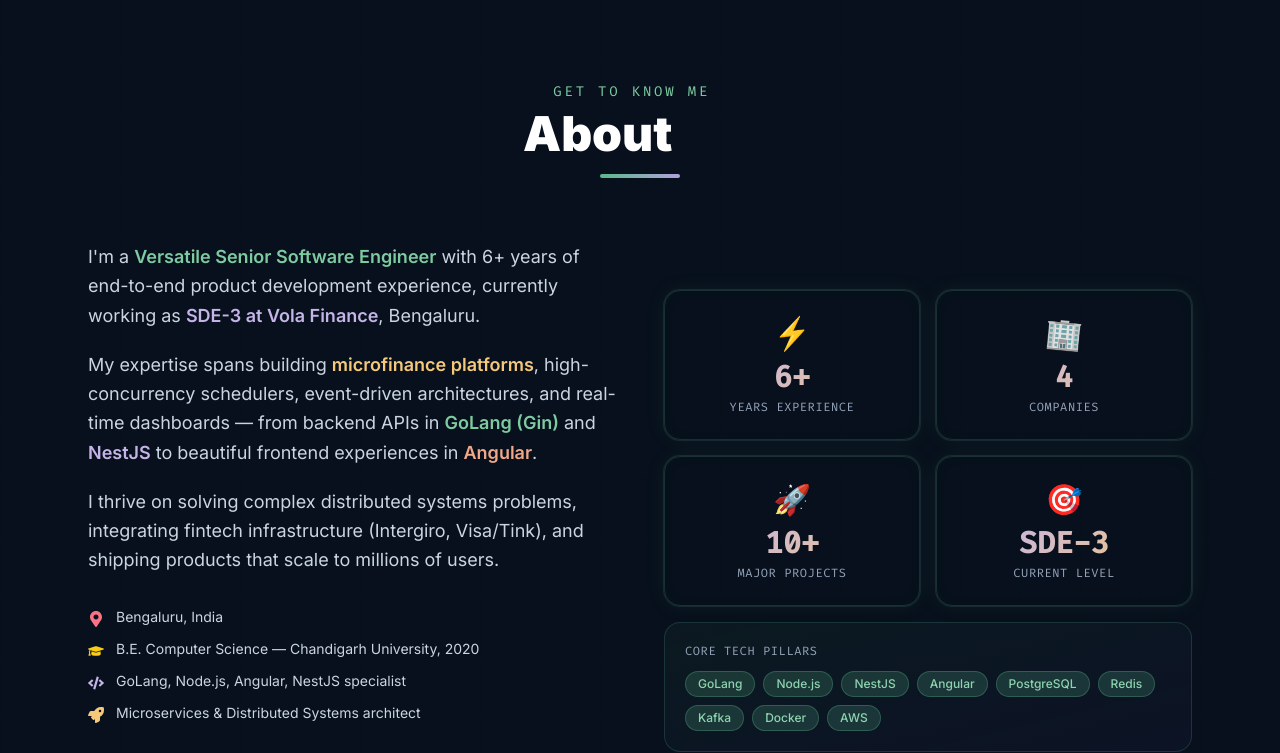
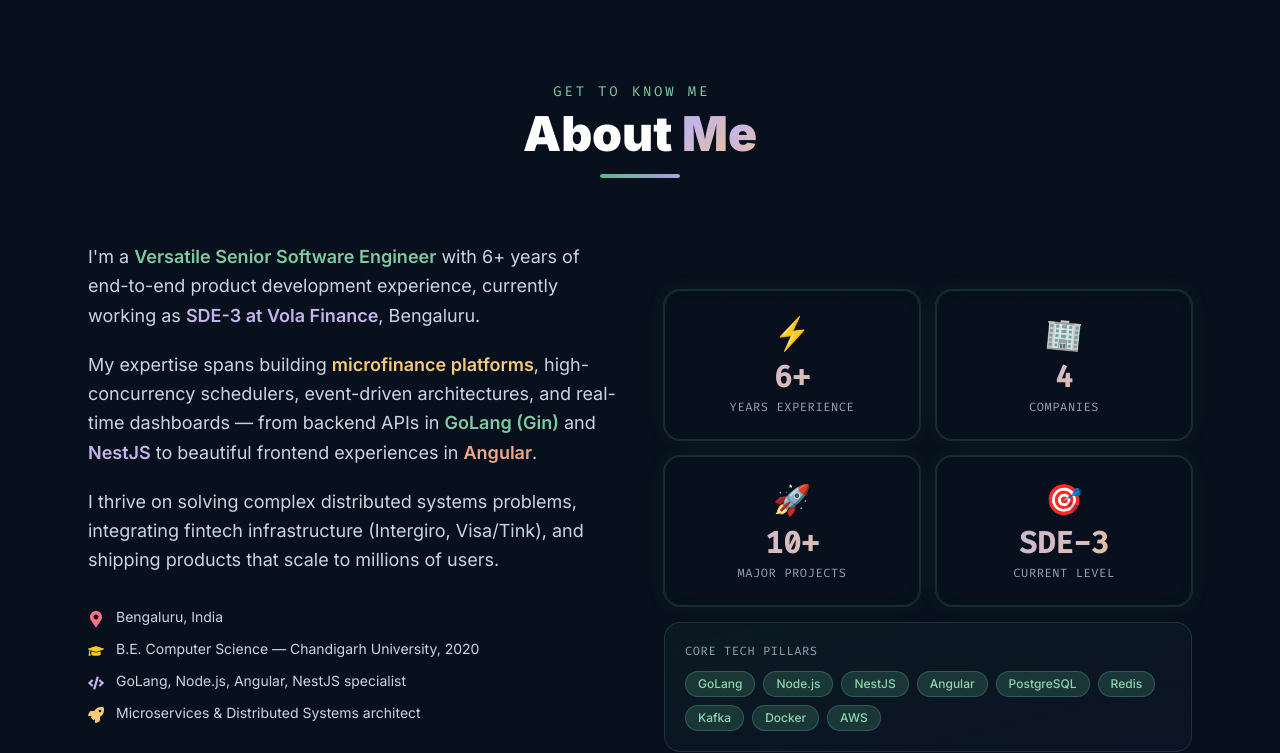
Before and after one commit to aryan297/aryan, a React (Vite) app: page / in a window 1280 px wide. Shown: the part 802-1555 px from the top of the page. Built offline with nearby package versions, Linux system fonts and the light colour scheme.

Commit message:
changes for tron letter

```diff
--- a/src/components/TronLetters.jsx
+++ b/src/components/TronLetters.jsx
@@ -6,11 +6,15 @@ import { motion } from 'framer-motion';
  */
 const TronLetters = ({ text, className = '', delay = 0, inView = true, tag = 'span' }) => {
   const Tag = tag;
+  // If className contains gradient-text, apply it per-character so that
+  // -webkit-background-clip:text works on every inline-block span (Safari/mobile fix)
+  const hasGradient = className.includes('gradient-text');
   return (
-    <Tag className={className} aria-label={text}>
+    <Tag className={hasGradient ? '' : className} aria-label={text}>
       {text.split('').map((char, i) => (
         <motion.span
           key={i}
+          className={hasGradient ? className : ''}
           initial={{ opacity: 0, y: 12, filter: 'blur(6px)' }}
           animate={inView ? { opacity: 1, y: 0, filter: 'blur(0px)' } : {}}
           transition={{ delay: delay + i * 0.045, duration: 0.28, ease: 'easeOut' }}
```
